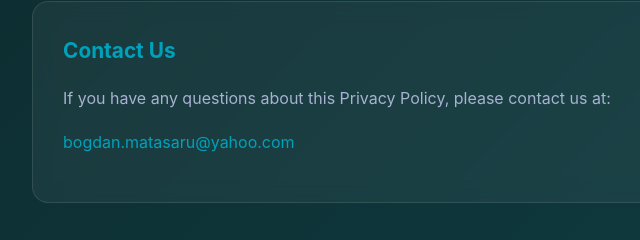
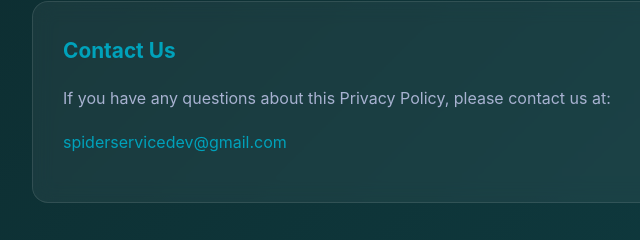
Before and after one commit to bogdanmatasaru/Certisimo-PCNE-Support, a plain HTML site: page privacy.html in a window 1280 px wide. Shown: the part 2217-2457 px from the top of the page, 228-868 px from the left. Drawn offline with Linux system fonts and the light colour scheme.

Commit message:
Update privacy.html

```diff
--- a/privacy.html
+++ b/privacy.html
@@ -147,7 +147,7 @@
         <div class="card">
             <h2>Contact Us</h2>
             <p>If you have any questions about this Privacy Policy, please contact us at:</p>
-            <p><a href="mailto:bogdan.matasaru@yahoo.com">bogdan.matasaru@yahoo.com</a></p>
+            <p><a href="mailto:spiderservicedev@gmail.com">spiderservicedev@gmail.com</a></p>
         </div>
 
         <footer>
```
